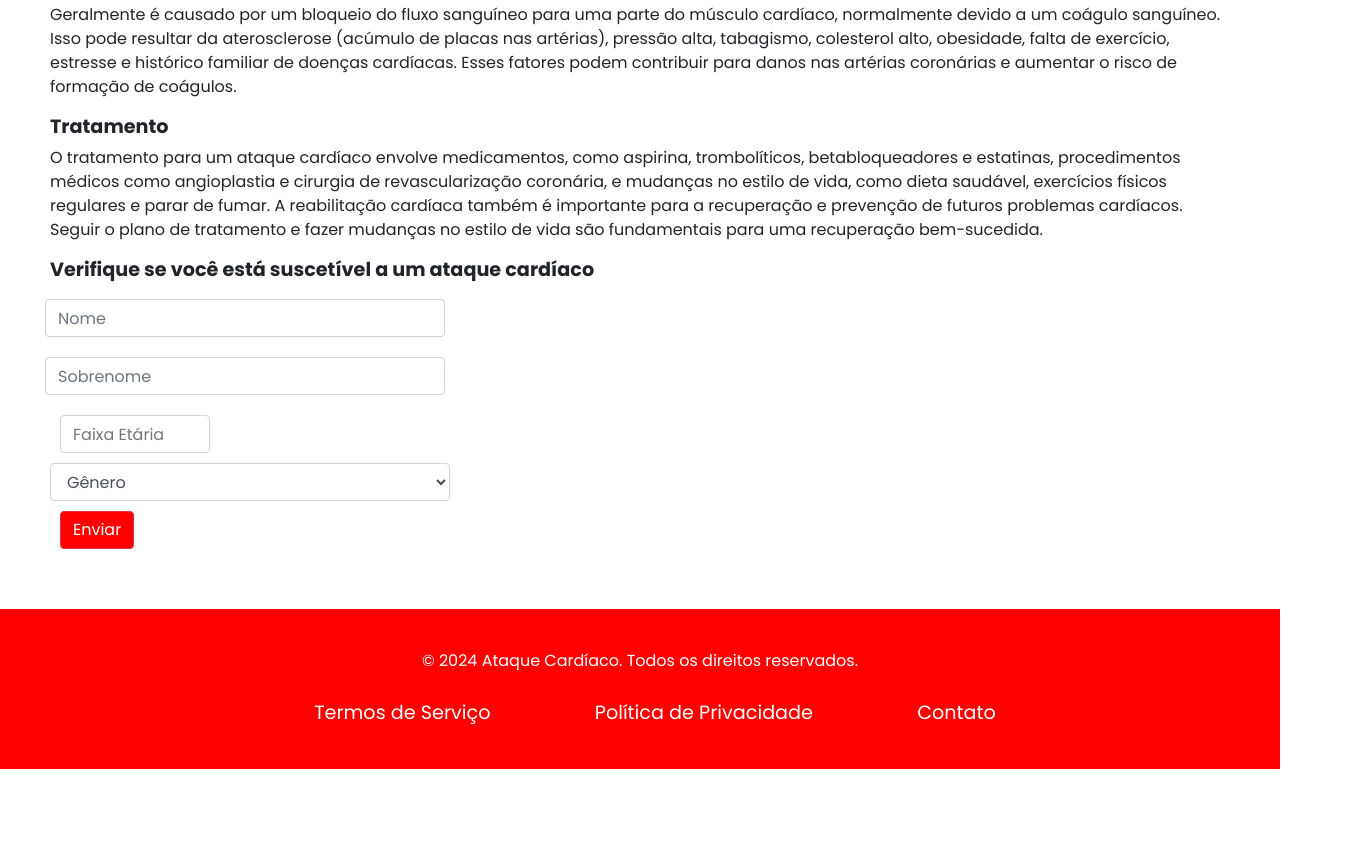
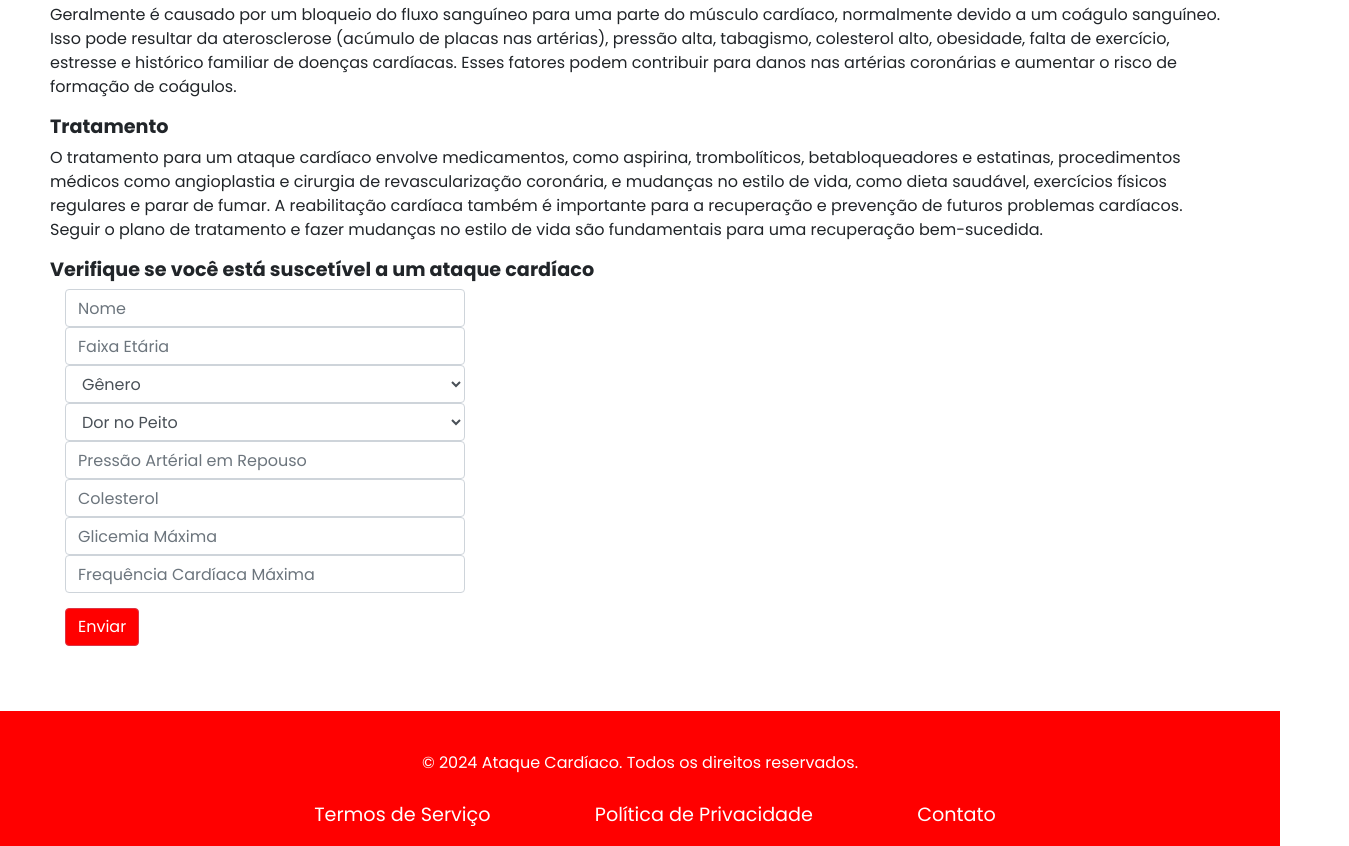
Before and after one commit to Gabryella-Silva/Alerta-Card-aco, a plain HTML site: page index.html in a window 1280 px wide. Shown: the part 427-1273 px from the top of the page, 1349 px wide, since content can reach past the window. Before the commit the page ends 1196 px from the top, so only its background shows below. Drawn offline with Linux system fonts and the light colour scheme; a web font is replaced by a local one.

Commit message:
base de dados e forms

```diff
--- a/css/home.css
+++ b/css/home.css
@@ -1,5 +1,5 @@
 .nav-bar-imagem{
-    width: 100%;
+    width: 1349px;
     height: 200px;
     -webkit-mask-image: linear-gradient(to top, transparent 5%, rgba(58, 57, 57, 0.466) 25%);
 
@@ -92,38 +92,18 @@ footer ul li a:hover {
 
 
 
-.row{
-width: 500px;
-
-}
-
-.col{
-    padding: 10px;
-}
 
 .form-control{
     width: 400px;
-
 }
 
-.form-control2{
-    display: block;
-width: 150px;
-height: calc(2.25rem + 2px);
-padding: 0.375rem 0.75rem;
-font-size: 1rem;
-line-height: 1.5;
-color: #495057;
-background-color: #fff;
-background-clip: padding-box;
-border: 1px solid #ced4da;
-border-radius: 0.25rem;
-transition: border-color 0.15s ease-in-out, box-shadow 0.15s ease-in-out;
+.escolha{
+    margin-left: 15px;
 }
 
 .btn-danger{
 background: red;
-margin: 10px;
+margin: 15px;
 
 }
 
--- a/index.html
+++ b/index.html
@@ -1,5 +1,6 @@
 <!DOCTYPE html>
 <html lang="en">
+
 <head>
     <meta charset="UTF-8">
     <meta name="viewport" content="width=device-width, initial-scale=1.0">
@@ -21,7 +22,7 @@
                     <li class="menu"><a href="./genero.html">Gênero</a></li>
                     <li class="titulo"><a href="./index.html">ATAQUE CARDÍACO </a></li>
                     <li class="menu"><a href="./f.etaria.html">Faixa Etária</a></li>
-                    <li class="menu"><a href="./base.dados.html">Base de Dados</a></li>
+                    <li class="menu"><a href="./base_dados.html">Base de Dados</a></li>
                 </ul>
 
             </div>
@@ -31,24 +32,36 @@
 
     <main>
 
-        <section >
+        <section>
 
             <section class="inicio">
 
                 <div>
                     <h1 class="titulo"> O que é um Ataque Cardíaco? </h1>
-                         <p> Um ataque cardíaco, também conhecido como infarto agudo do miocárdio, ocorre quando o fluxo sanguíneo para uma parte do músculo cardíaco é bloqueado, geralmente por um coágulo de sangue. Isso resulta em danos ao músculo cardíaco devido à falta de oxigênio e nutrientes. Os sintomas típicos incluem dor no peito, falta de ar, náuseas, vômitos e sudorese. </p>
+                    <p> Um ataque cardíaco, também conhecido como infarto agudo do miocárdio, ocorre quando o fluxo
+                        sanguíneo para uma parte do músculo cardíaco é bloqueado, geralmente por um coágulo de sangue.
+                        Isso resulta em danos ao músculo cardíaco devido à falta de oxigênio e nutrientes. Os sintomas
+                        típicos incluem dor no peito, falta de ar, náuseas, vômitos e sudorese. </p>
                 </div>
 
                 <div>
 
                     <h1 class="titulo"> Causas </h1>
-                        <p> Geralmente é causado por um bloqueio do fluxo sanguíneo para uma parte do músculo cardíaco, normalmente devido a um coágulo sanguíneo. Isso pode resultar da aterosclerose (acúmulo de placas nas artérias), pressão alta, tabagismo, colesterol alto, obesidade, falta de exercício, estresse e histórico familiar de doenças cardíacas. Esses fatores podem contribuir para danos nas artérias coronárias e aumentar o risco de formação de coágulos. </p>
+                    <p> Geralmente é causado por um bloqueio do fluxo sanguíneo para uma parte do músculo cardíaco,
+                        normalmente devido a um coágulo sanguíneo. Isso pode resultar da aterosclerose (acúmulo de
+                        placas nas artérias), pressão alta, tabagismo, colesterol alto, obesidade, falta de exercício,
+                        estresse e histórico familiar de doenças cardíacas. Esses fatores podem contribuir para danos
+                        nas artérias coronárias e aumentar o risco de formação de coágulos. </p>
                 </div>
 
                 <div>
                     <h1 class="titulo"> Tratamento </h1>
-                            <p>O tratamento para um ataque cardíaco envolve medicamentos, como aspirina, trombolíticos, betabloqueadores e estatinas, procedimentos médicos como angioplastia e cirurgia de revascularização coronária, e mudanças no estilo de vida, como dieta saudável, exercícios físicos regulares e parar de fumar. A reabilitação cardíaca também é importante para a recuperação e prevenção de futuros problemas cardíacos. Seguir o plano de tratamento e fazer mudanças no estilo de vida são fundamentais para uma recuperação bem-sucedida. </p>
+                    <p>O tratamento para um ataque cardíaco envolve medicamentos, como aspirina, trombolíticos,
+                        betabloqueadores e estatinas, procedimentos médicos como angioplastia e cirurgia de
+                        revascularização coronária, e mudanças no estilo de vida, como dieta saudável, exercícios
+                        físicos regulares e parar de fumar. A reabilitação cardíaca também é importante para a
+                        recuperação e prevenção de futuros problemas cardíacos. Seguir o plano de tratamento e fazer
+                        mudanças no estilo de vida são fundamentais para uma recuperação bem-sucedida. </p>
                 </div>
                 <!--   </section>
 
@@ -72,26 +85,22 @@
 
                     <div>
                         <form>
-                                                <div class="row">
                             <div class="col">
-                                                    <input type="text" class="form-control" placeholder="Nome" >
+                                <input type="text" class="form-control" placeholder="Nome">
 
-                                                  </div>
-                                                  <div class="col">
-                                                    <input type="text" class="form-control" placeholder="Sobrenome">
                             </div>
                     </div>
 
+
+                    <div class="col">
+                        <input type="text" class="form-control" placeholder="Faixa Etária">
                     </div>
-                                            <div class="col">
-                                              <input type="text" class="form-control2" placeholder="Faixa Etária">
-                                            </div>
-                                          </div>
+
 
                     </form>
                     </div>
 
-                                        <div>
+                    <div class="escolha">
                         <select class="form-control">
                             <option>Gênero</option>
                             <option>Feminino</option>
@@ -99,6 +108,34 @@
                             <option>Não quero informar </option>
                         </select>
                     </div>
+                    <div class="escolha">
+                        <select class="form-control">
+                            <option> Dor no Peito</option>
+                            <option>Angina Comum </option>
+                            <option>Angina Incomum </option>
+                            <option>Dor não Anginosa </option>
+                            <option>Assintomático </option>
+                        </select>
+                    </div>
+
+
+                    <div class="col">
+                        <input type="text" class="form-control" placeholder="Pressão Artérial em Repouso">
+                    </div>
+
+                    <div class="col">
+                        <input type="text" class="form-control" placeholder="Colesterol">
+                    </div>
+
+                    <div class="col">
+                        <input type="text" class="form-control" placeholder="Glicemia Máxima">
+                    </div>
+
+                    <div class="col">
+                        <input type="text" class="form-control" placeholder="Frequência Cardíaca Máxima">
+                    </div>
+
+
 
                     <button type="submit" class="btn btn-danger">Enviar</button>
 
```
Lines whose indentation alone changed are shown as unchanged.
